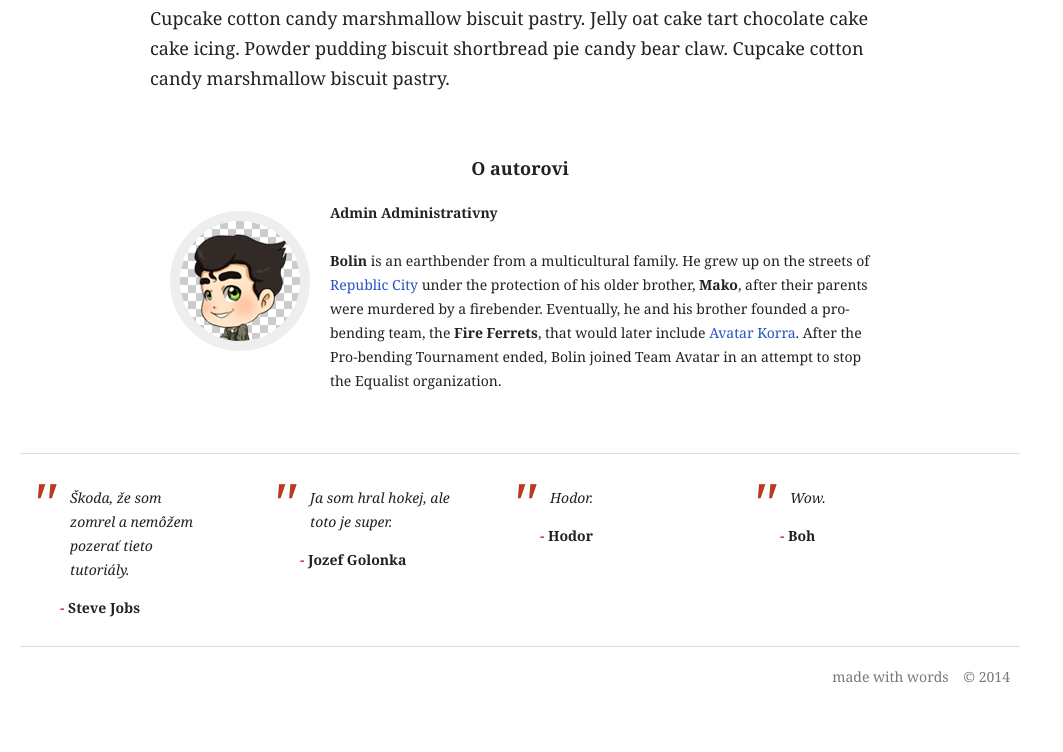
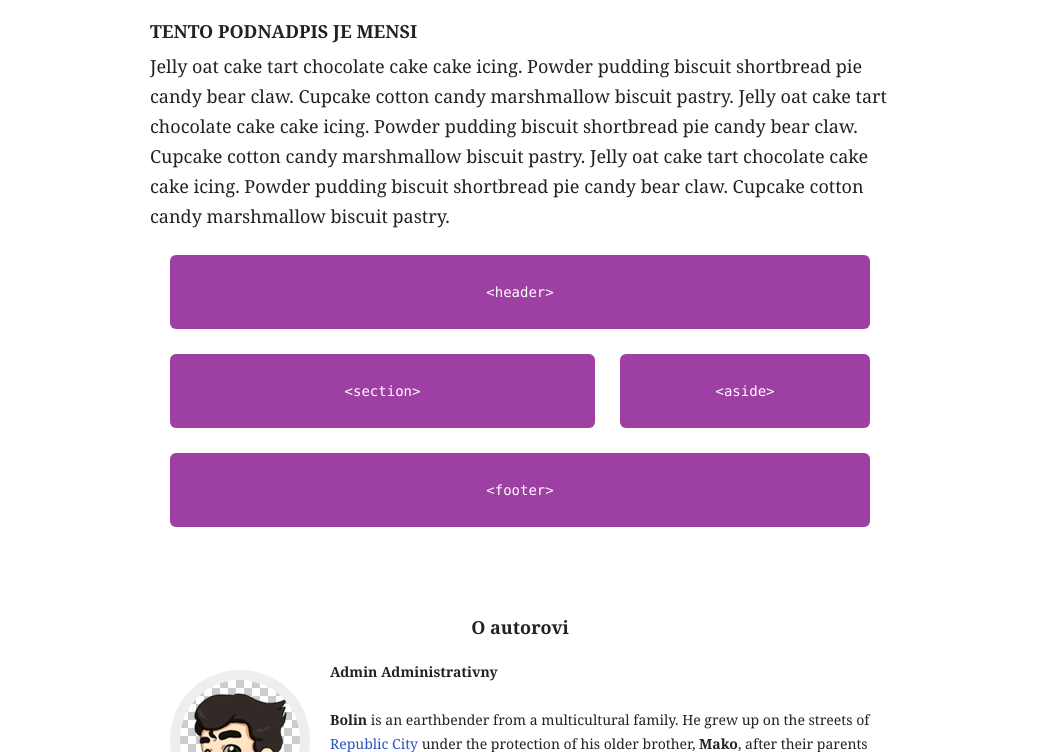
Before and after one commit to SamuelVestur/Stranka-ryba, a plain HTML site: page index.html in a window 1280 px wide. Shown: the part 2383-3135 px from the top of the page, without its empty margins (0-1063 px from the left). Before the commit the page ends 3090 px from the top, so only its background shows below. Drawn offline with Linux system fonts and the light colour scheme.

Commit message:
toto je prerobena stranka ryby plus layout vysvetlovanie

```diff
--- a/css/style.css
+++ b/css/style.css
@@ -291,3 +291,49 @@ p {
   text-align: right;
   padding: 15px 10px;
 }
+
+.group:before,
+.group:after {
+  content: " ";
+  display: table;
+}
+
+.group:after {
+  clear: both;
+}
+
+.group {
+  *zoom: 1;
+}
+
+code {
+  color: #fff;
+  background: #9d3fa3;
+  display: block;
+  padding: 25px;
+  font: 14px/24px Monaco, Concolas, "Lucida Console", monospace;
+  border-radius: 6px;
+  text-align: center;
+}
+
+#wrapper {
+  width: 700px;
+  margin: 0 auto;
+}
+
+#wrapper header,
+#wrapper section,
+#wrapper aside,
+#wrapper footer {
+  margin: 0 0 25px;
+}
+
+#wrapper section {
+  float: left;
+  width: 425px;
+}
+
+#wrapper aside {
+  float: right;
+  width: 250px;
+}
--- a/index.html
+++ b/index.html
@@ -48,6 +48,11 @@
 
                 </aside>
 
+                <div id="wrapper" class="group">
+
+              </div>
+
+
                 <p>
                     Donut gingerbread candy canes muffin jelly marzipan toffee marzipan. Cookie jelly lollipop gingerbread icing. Chupa chups candy biscuit cake cake croissant.
                     Donut gingerbread candy canes muffin jelly marzipan toffee marzipan. Cookie jelly lollipop gingerbread icing. Chupa chups candy biscuit cake cake croissant.
@@ -59,6 +64,7 @@
                 </aside>
 
                 <h2>Toto je podnadpis</h2>
+
 
 
                 <p>
@@ -98,6 +104,25 @@
                     Jelly oat cake tart chocolate cake cake icing. Powder pudding biscuit shortbread pie candy bear claw. Cupcake cotton candy marshmallow biscuit pastry.
                     Jelly oat cake tart chocolate cake cake icing. Powder pudding biscuit shortbread pie candy bear claw. Cupcake cotton candy marshmallow biscuit pastry.
                 </p>
+
+                <div id="wrapper" class="group">
+                    <header>
+                         <code> &lt;header&gt;</code>
+                    </header>
+                    <div id="main" class="group">
+                        <section>
+                            <code> &lt;section&gt;</code>
+                        </section>
+
+                        <aside>
+                            <code>&lt;aside&gt;</code>
+                        </aside>
+                    </div>
+
+                    <footer>
+                        <code>&lt;footer&gt;</code>
+                    </footer>
+                </div>
             </div>
 
             <footer class="post-footer">
```
